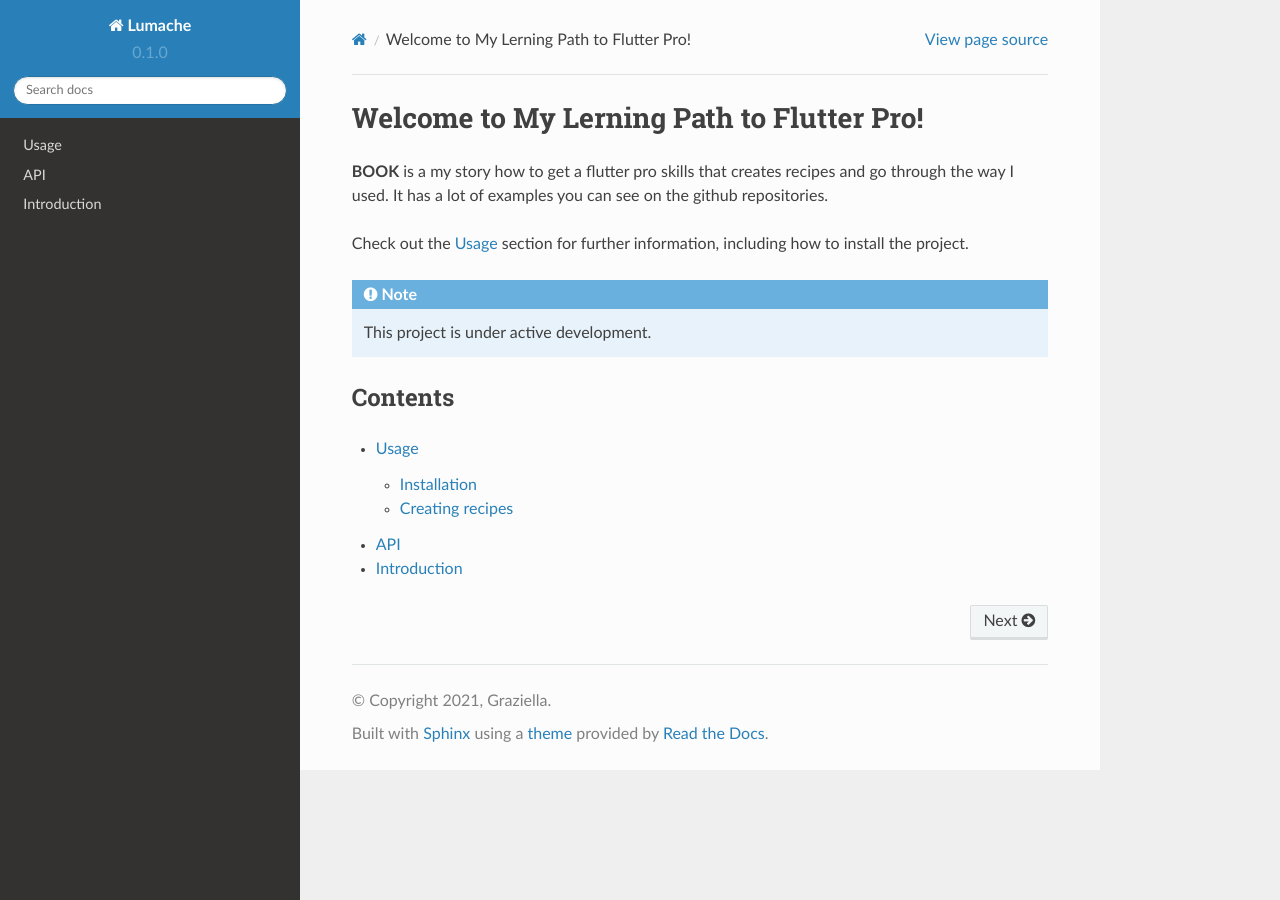
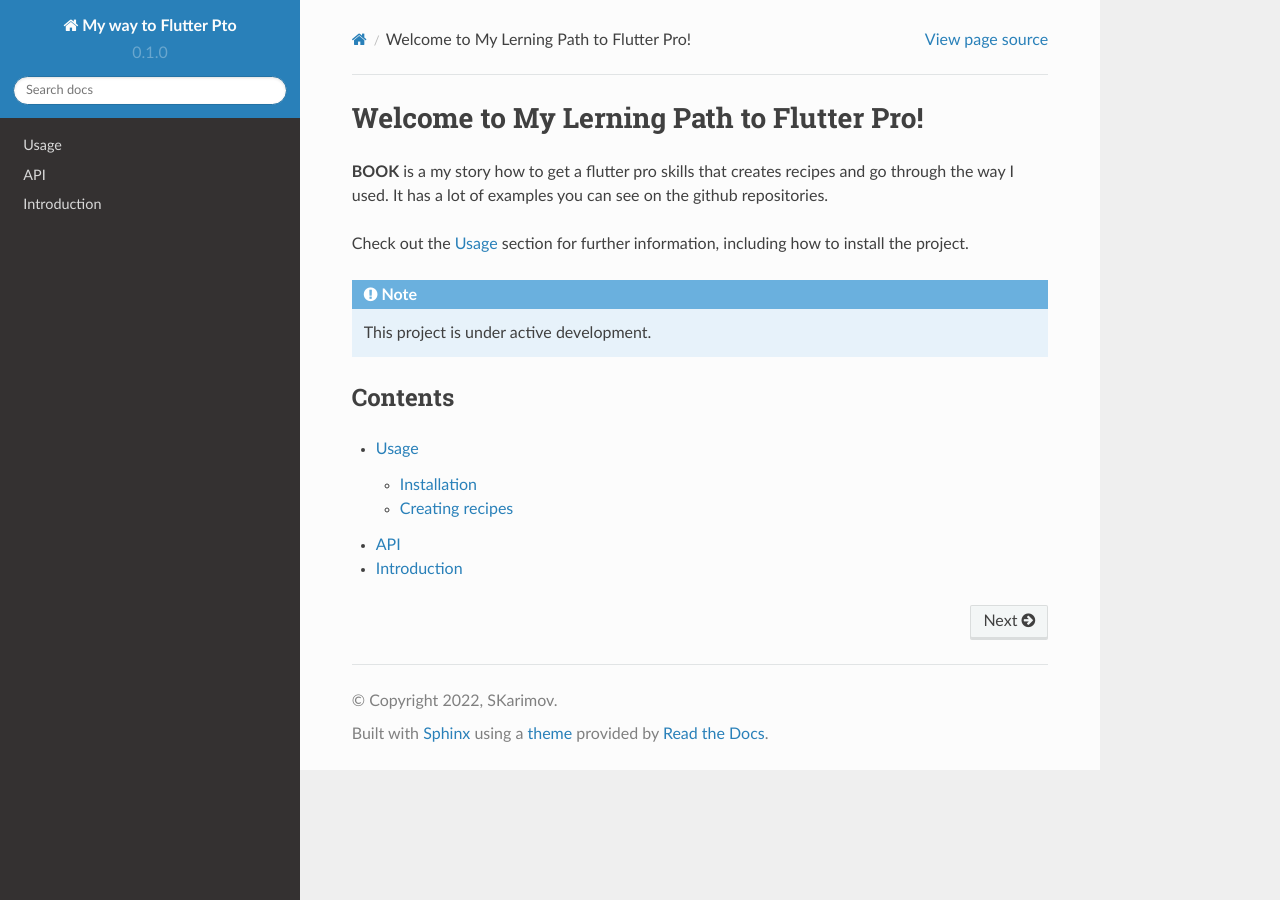
Before and after one commit to sergei-karimov/my_learning_path_to_flutter_pro, a Sphinx documentation site: the page built from docs/source/index.rst, in a window 1280 px wide. Built offline with Sphinx 7.4.7 and the Read the Docs theme 2.0.0, drawn with Linux system fonts in a browser that asks for light colours; pages that are not in the unit, such as notebooks, are missing from menus.

Commit message:
Update conf.py

```diff
--- a/docs/source/conf.py
+++ b/docs/source/conf.py
@@ -2,9 +2,9 @@
 
 # -- Project information
 
-project = 'Lumache'
-copyright = '2021, Graziella'
-author = 'Graziella'
+project = 'My way to Flutter Pto'
+copyright = '2022, SKarimov'
+author = 'SKarimov'
 
 release = '0.1'
 version = '0.1.0'
```
